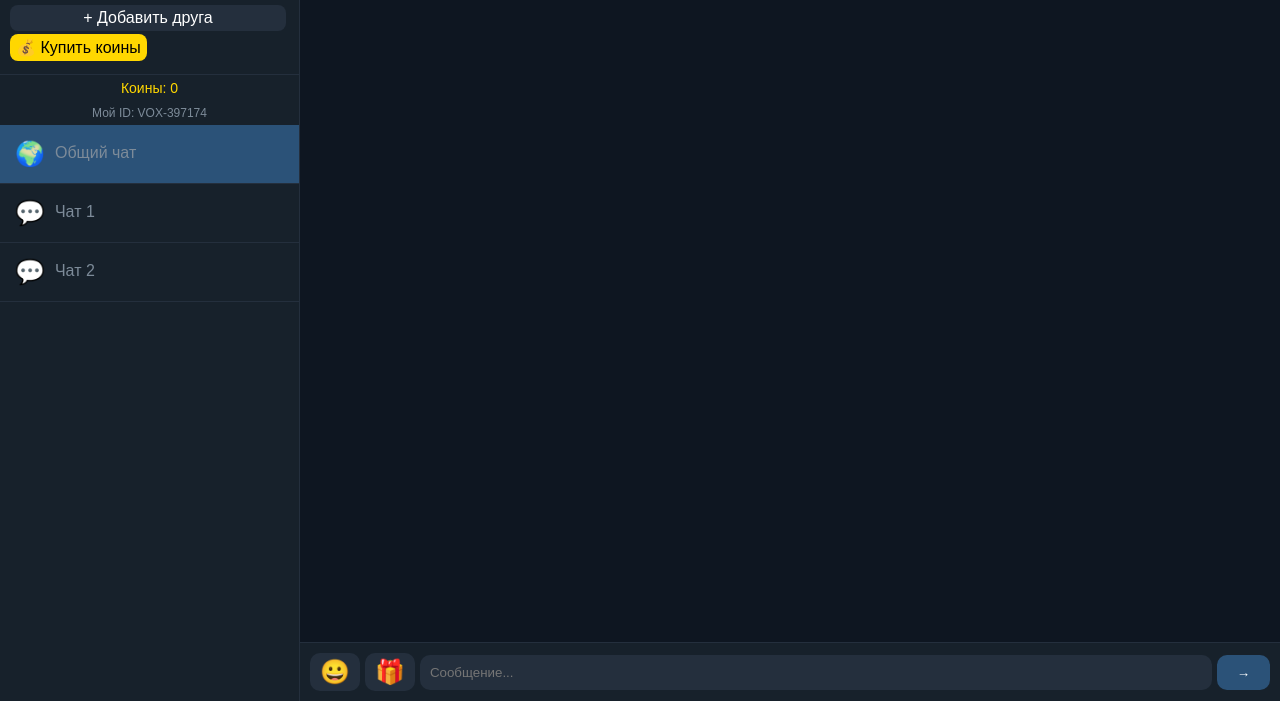
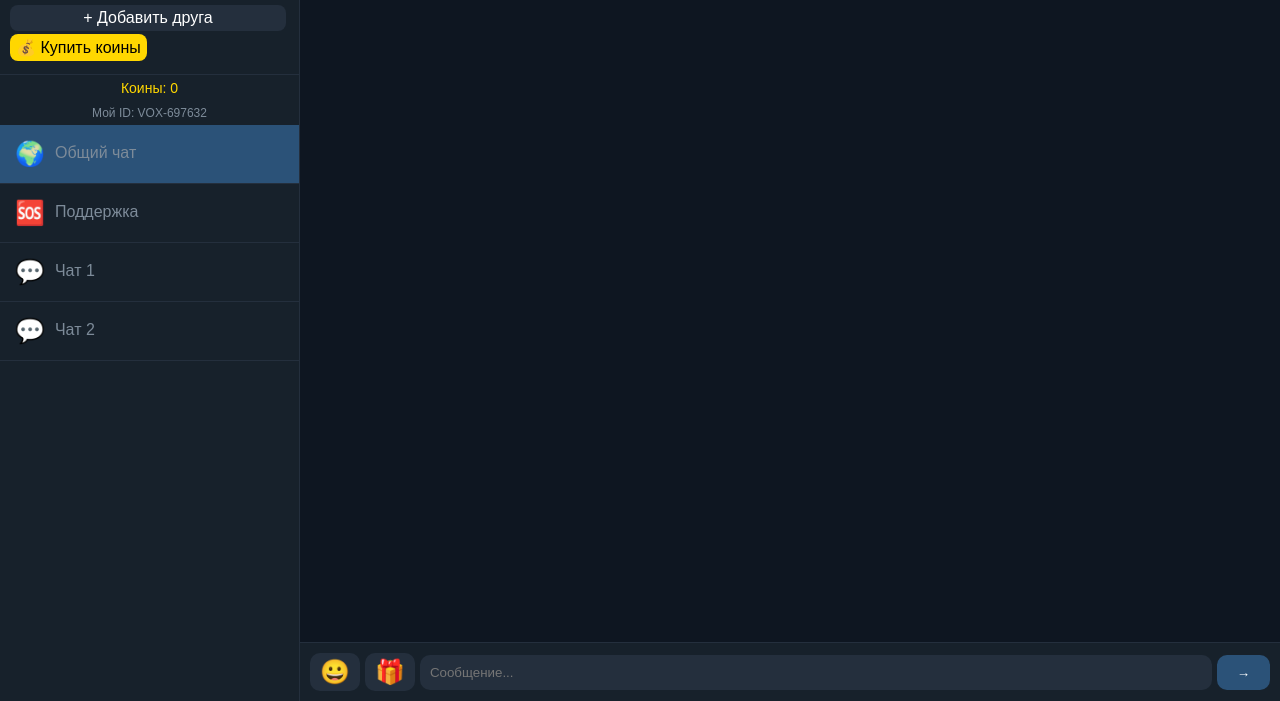
Before and after one commit to s65692237-ship-it/-, a plain HTML site: page index.2.html in a window 1280 px wide. Shown: the part 99-800 px from the top of the page. Drawn offline with Linux system fonts and the light colour scheme; no server answers.

Commit message:
Update index.2.html

```diff
--- a/index.2.html
+++ b/index.2.html
@@ -242,7 +242,7 @@
         <button onclick="adminGiveRank()">Выдать звание</button>
         <button onclick="adminGiveCoins()">Выдать коины</button>
         <button onclick="adminWarn()">Предупреждение</button>
-        <button onclick="adminBan()">Бан</button>
+        <button onclick="adminBan()">Забанить</button>
         <button onclick="toggleAdminPanel()">Закрыть</button>
     </div>
 
@@ -277,21 +277,23 @@
             console.log("Firebase ошибка: " + e.message);
         }
 
-        // ===== ГЕНЕРАЦИЯ ID =====
-        function generateID() {
-            return "VOX-" + Math.floor(Math.random() * 900000 + 100000);
+        // ===== ГЕНЕРАЦИЯ ID С СОХРАНЕНИЕМ =====
+        function getSavedID() {
+            let id = localStorage.getItem('vox_id');
+            if (!id) {
+                id = "VOX-" + Math.floor(Math.random() * 900000 + 100000);
+                localStorage.setItem('vox_id', id);
+            }
+            return id;
         }
 
         // ===== ПРОВЕРКА НА ВЛАДЕЛЬЦА =====
         function checkOwner() {
             userName = document.getElementById('nameInput').value.trim() || "Гость";
 
-            if (!userID) {
-                userID = generateID();
-            }
+            userID = getSavedID();
             document.getElementById('myIDValue').innerText = userID;
 
-            // ===== ТОЛЬКО У ТЕБЯ ИМЯ "ВЛАДЕЛЕЦ" И НЕЛЬЗЯ ИЗМЕНИТЬ =====
             if (userName === "Владелец") {
                 isAdmin = true;
                 isPrime = true;
@@ -659,6 +661,7 @@
         function loadChats() {
             const chats = [
                 { id: 'general', name: 'Общий чат', avatar: '🌍' },
+                { id: 'support', name: 'Поддержка', avatar: '🆘' },
                 { id: 'chat1', name: 'Чат 1', avatar: '💬' },
                 { id: 'chat2', name: 'Чат 2', avatar: '💬' }
             ];
```
